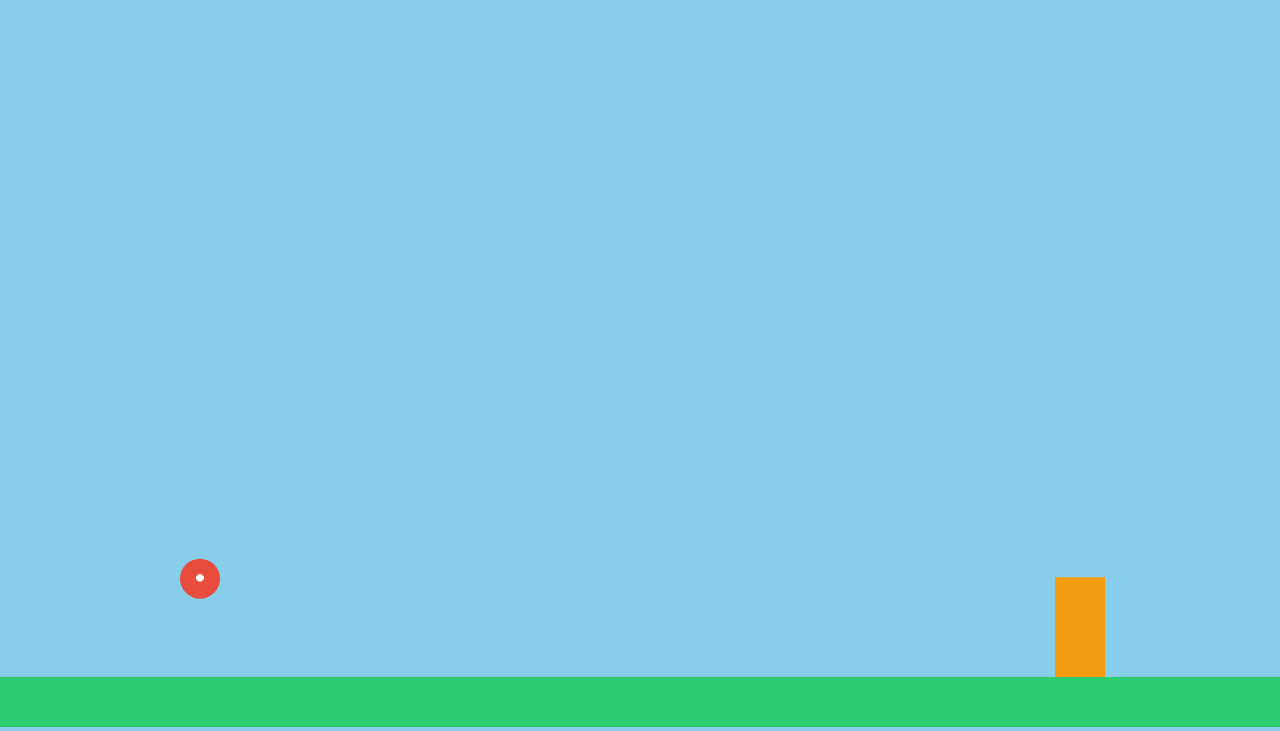
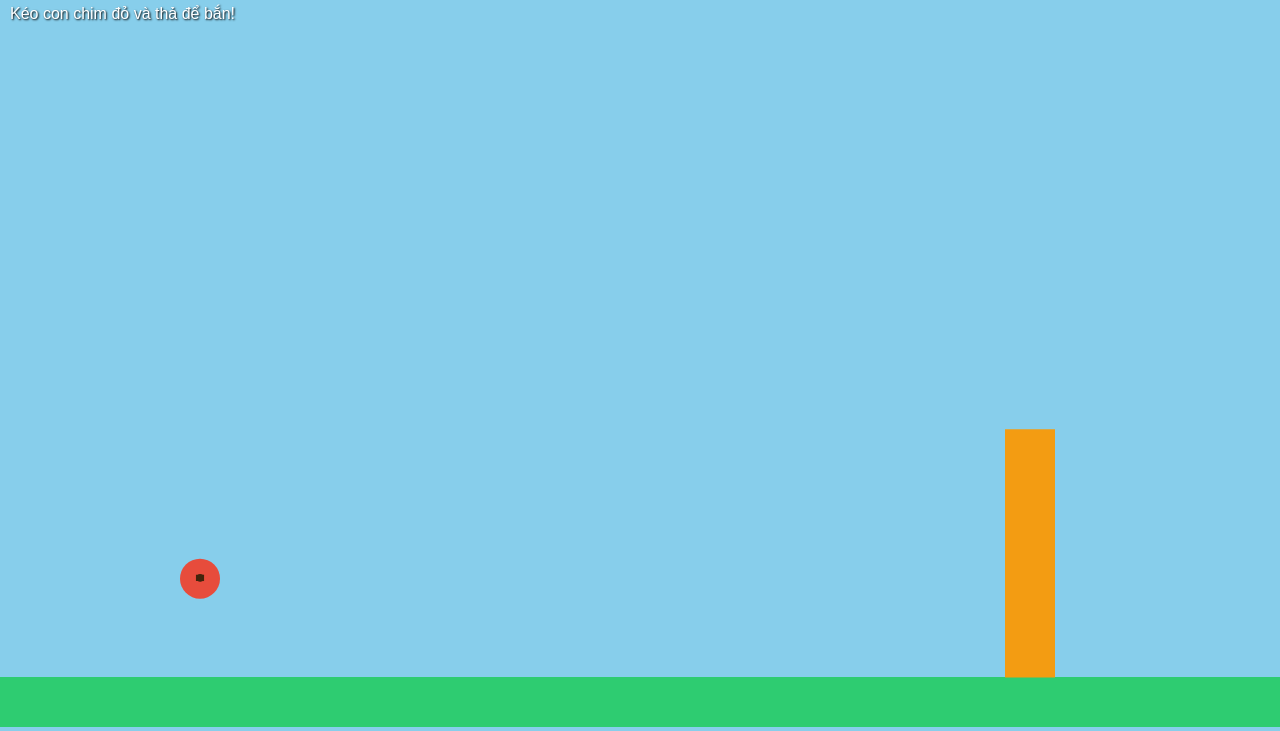
Before and after one commit to hoangnhatkhang2406-hue/Angry-birds-clone-V1.0, a plain HTML site: page index.html in a window 1280 px wide. Shown: the part 73-804 px from the top of the page. Drawn offline with nearby package versions, Linux system fonts and the light colour scheme.

Commit message:
index.html

```diff
--- a/index.html
+++ b/index.html
@@ -1,48 +1,95 @@
 <!DOCTYPE html>
 <html>
 <head>
-    <title>Angry Birds Clone</title>
+    <title>Angry Birds Clone V1.0</title>
     <script src="https://cdnjs.cloudflare.com/ajax/libs/matter-js/0.19.0/matter.min.js"></script>
     <style>
-        body { margin: 0; padding: 0; overflow: hidden; background: #87CEEB; }
-        canvas { display: block; }
+        body { margin: 0; padding: 0; overflow: hidden; background: #87CEEB; font-family: sans-serif; }
+        #ui { position: absolute; top: 10px; left: 10px; color: white; text-shadow: 1px 1px 2px black; pointer-events: none; }
     </style>
 </head>
 <body>
+    <div id="ui">
+        <h2>Angry Birds Clone V1.0</h2>
+        <p>Kéo con chim đỏ và thả để bắn!</p>
+    </div>
+
 <script>
-    const { Engine, Render, Runner, Bodies, Composite, Constraint, MouseConstraint, Mouse } = Matter;
+    const { Engine, Render, Runner, Bodies, Composite, Constraint, MouseConstraint, Mouse, Events } = Matter;
 
     const engine = Engine.create();
+    const world = engine.world;
     const render = Render.create({
         element: document.body,
         engine: engine,
-        options: { width: window.innerWidth, height: window.innerHeight, wireframes: false, background: 'transparent' }
+        options: {
+            width: window.innerWidth,
+            height: window.innerHeight,
+            wireframes: false, // Tắt khung xương để hiện màu sắc
+            background: 'transparent'
+        }
     });
 
-    // Tạo sàn và chim
-    const ground = Bodies.rectangle(window.innerWidth/2, window.innerHeight - 20, window.innerWidth, 60, { isStatic: true, render: { fillStyle: '#2ecc71' } });
-    const bird = Bodies.circle(200, window.innerHeight - 150, 20, { density: 0.004, render: { fillStyle: '#e74c3c' } });
+    // 1. Tạo Sàn
+    const ground = Bodies.rectangle(window.innerWidth/2, window.innerHeight - 20, window.innerWidth, 60, {
+        isStatic: true,
+        render: { fillStyle: '#2ecc71' }
+    });
 
-    // Tạo ná cao su
-    const sling = Constraint.create({ pointA: { x: 200, y: window.innerHeight - 150 }, bodyB: bird, stiffness: 0.05, length: 1 });
+    // 2. Tạo Chim (Hình tròn đỏ)
+    let bird = Bodies.circle(200, window.innerHeight - 150, 20, {
+        density: 0.004,
+        render: { fillStyle: '#e74c3c' }
+    });
 
-    // Tạo mục tiêu (thùng gỗ)
-    const box1 = Bodies.rectangle(window.innerWidth - 200, window.innerHeight - 80, 50, 50, { render: { fillStyle: '#f39c12' } });
-    const box2 = Bodies.rectangle(window.innerWidth - 200, window.innerHeight - 130, 50, 50, { render: { fillStyle: '#f39c12' } });
+    // 3. Tạo Ná Cao Su (SlingShot) - Đã chỉnh sửa để dây đẹp hơn
+    let sling = Constraint.create({
+        pointA: { x: 200, y: window.innerHeight - 150 },
+        bodyB: bird,
+        stiffness: 0.05,
+        length: 1,
+        render: {
+            visible: true,      // Hiện dây
+            lineWidth: 5,       // Dây dày hơn
+            strokeStyle: '#42240c' // Màu nâu của dây thun
+        }
+    });
 
+    // 4. Tạo mục tiêu (Xếp chồng các khối gỗ)
+    const boxes = [];
+    for(let i=0; i<5; i++) {
+        boxes.push(Bodies.rectangle(window.innerWidth - 250, window.innerHeight - 100 - (i*55), 50, 50, { render: { fillStyle: '#f39c12' } }));
+    }
+
+    // 5. Điều khiển bằng chuột
     const mouse = Mouse.create(render.canvas);
     const mouseConstraint = MouseConstraint.create(engine, { mouse: mouse });
 
-    Composite.add(engine.world, [ground, bird, sling, box1, box2, mouseConstraint]);
+    Composite.add(world, [ground, bird, sling, ...boxes, mouseConstraint]);
     Render.run(render);
     Runner.run(Runner.create(), engine);
 
-    let firing = false;
-    Matter.Events.on(mouseConstraint, 'enddrag', (e) => { if(e.body === bird) firing = true; });
-    Matter.Events.on(engine, 'afterUpdate', () => {
-        if (firing && bird.position.x > 220) {
-            sling.bodyB = null;
-            firing = false;
+    // LOGIC BẮN VÀ HỒI SINH
+    let isFired = false;
+
+    Events.on(mouseConstraint, 'enddrag', (e) => {
+        if(e.body === bird) isFired = true;
+    });
+
+    Events.on(engine, 'afterUpdate', () => {
+        // Nếu chim đã bay đi xa (cắt dây)
+        if (isFired && bird.position.x > 220) {
+            sling.bodyB = null; // Cắt dây
+            isFired = false;
+
+            // Sau 3 giây, tạo con chim mới tại ná
+            setTimeout(() => {
+                if (sling.bodyB === null) {
+                    bird = Bodies.circle(200, window.innerHeight - 150, 20, { density: 0.004, render: { fillStyle: '#e74c3c' } });
+                    Composite.add(world, bird);
+                    sling.bodyB = bird;
+                }
+            }, 3000);
         }
     });
 </script>
```
